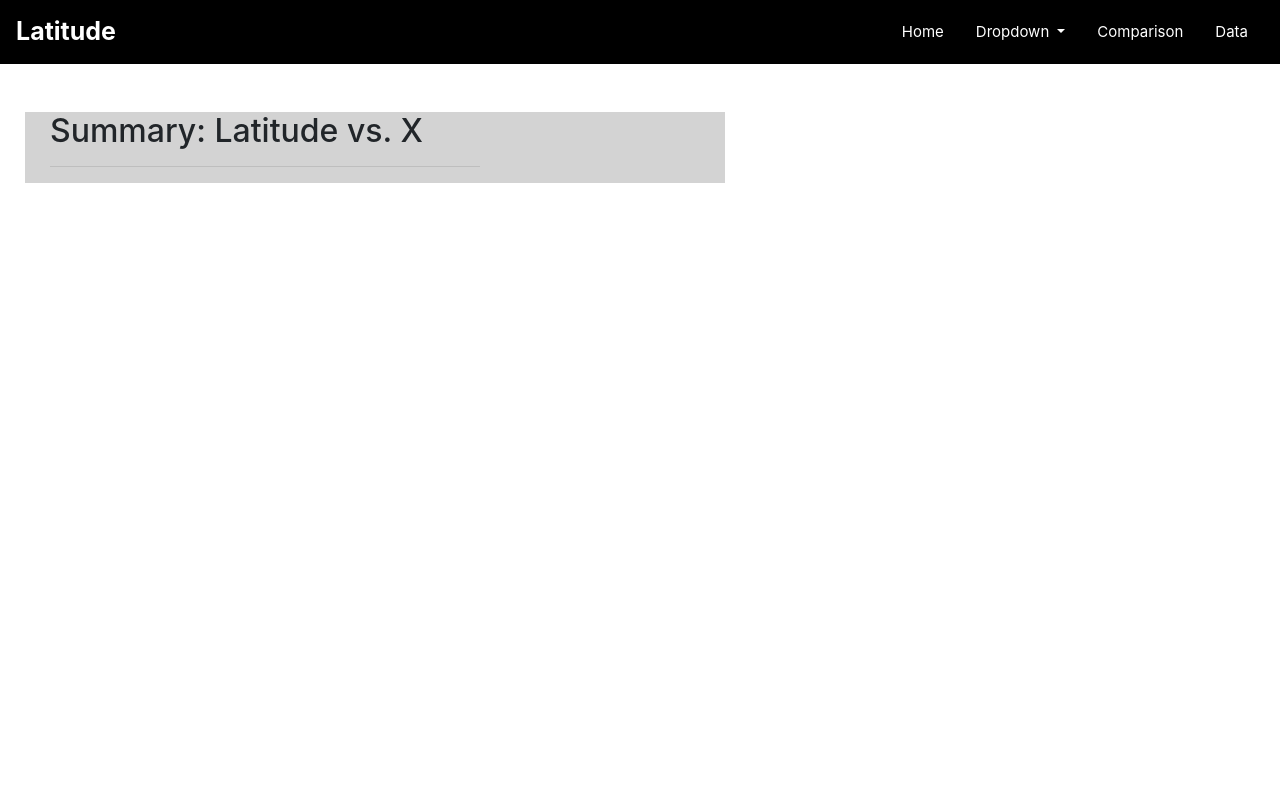
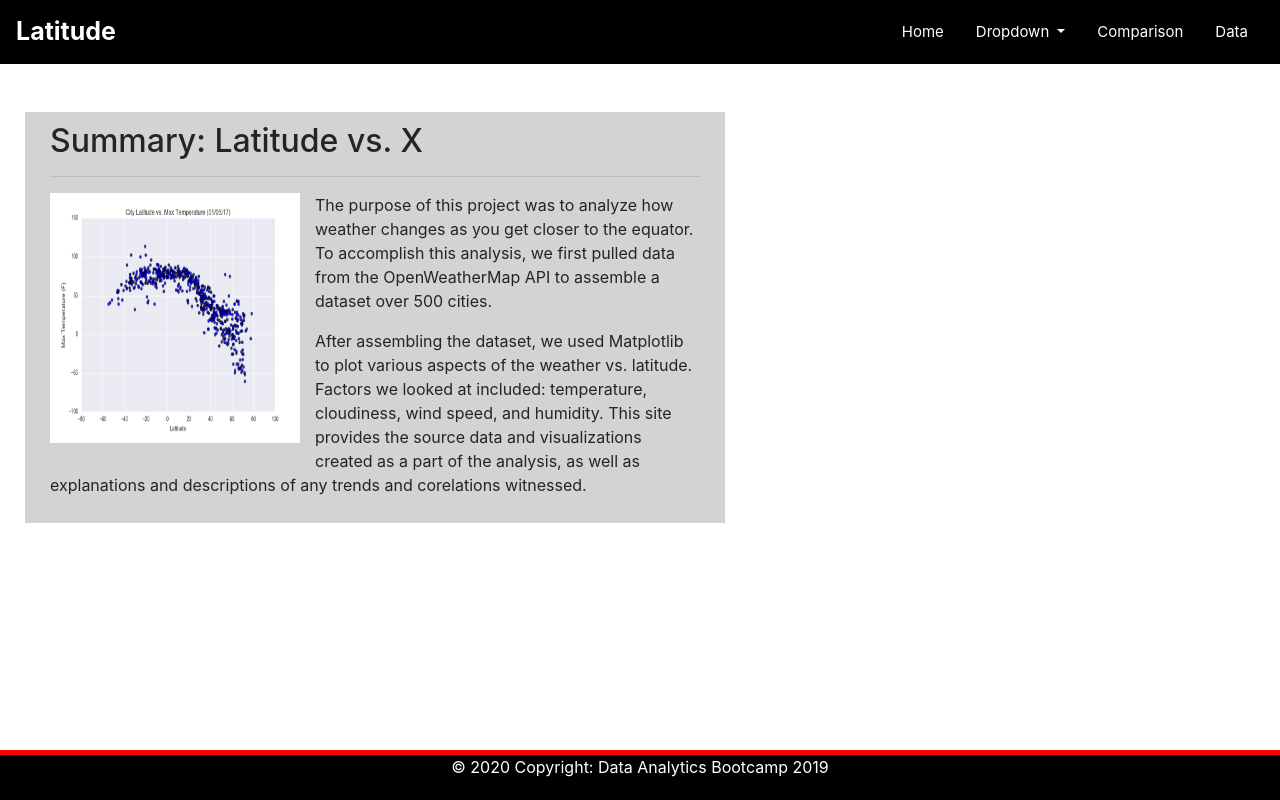
Before and after one commit to laylaatariq/Web-Design-Challenge, a plain HTML site: page WebVisualizations/index.html in a window 1280 px wide. Drawn offline with nearby package versions, Linux system fonts and the light colour scheme.

Commit message:
created one part of the body and the footer, still have to adjust the page with media element in it and create the second part of the page

```diff
--- a/WebVisualizations/index.html
+++ b/WebVisualizations/index.html
@@ -70,17 +70,32 @@
 	<!-- Creating a container for the summary-->
 	<div class="container-fluid">
 		<div class="row">
-			<div class="col-md-8">
+			<div class="col-lg-12">
 
 				<!--Header for the body of summary-->
 				<header><h2>Summary: Latitude vs. X</h2></header>
 
 				<!--Creating a line between the heading and paragraph-->
-				<hr></hr>
+				<hr>
+
+					<!--Adding the visualin the body wrapped with the summary-->
+					<p><img src="Resources/assets/images/Fig1.png" id="MaxTemp">The purpose of this project was to analyze how weather changes as you get closer to the equator.
+					To accomplish this analysis, we first pulled data from the OpenWeatherMap API to assemble a dataset over 500 cities.</p>
+
+					<!--Second paragraph-->
+					<p>After assembling the dataset, we used Matplotlib to plot various aspects of the weather vs. latitude. Factors we looked at included: temperature, cloudiness, wind speed,
+					and humidity. This site provides the source data and visualizations created as a part of the analysis, as well as explanations and descriptions of any trends and corelations witnessed.</p>
+				</hr>
 			</div>
 		</div>
+
 	</div>
 
 
+	<div class="footer1"></div>
+	<!--Footer-->
+	<div class="footer">© 2020 Copyright: Data Analytics Bootcamp 2019
+	</div>
+	<!-- </footer> -->
 
 </body>
--- a/WebVisualizations/style.css
+++ b/WebVisualizations/style.css
@@ -16,17 +16,33 @@
 	background-color: red;
 }
 
-.box{
-	background-color: lightgrey;
-	width:500px;
-	padding:25px;
-	top: 1000;
-}
-
 .row{
 	background-color:lightgrey;
 	top:40;
 	width:700px;
 	padding-left:10px;
 	margin-left:10px;
+	padding-bottom:10px;
+	padding-top:10px;
+	padding-right:10px;
 }
+
+#MaxTemp{
+	float:left;
+	width:250px;
+	height:250px;
+	margin-right:15px;
+	margin-bottom:10px;
+}
+
+.footer{
+	position: fixed;
+	left: 0;
+	bottom: 0;
+	width: 100%;
+	background-color: black;
+	color: white;
+	text-align: center;
+	border-top:5px solid red;
+	height:50px;
+}
```
Also changed, not shown: WebVisualizations/Fig1.png (added).
